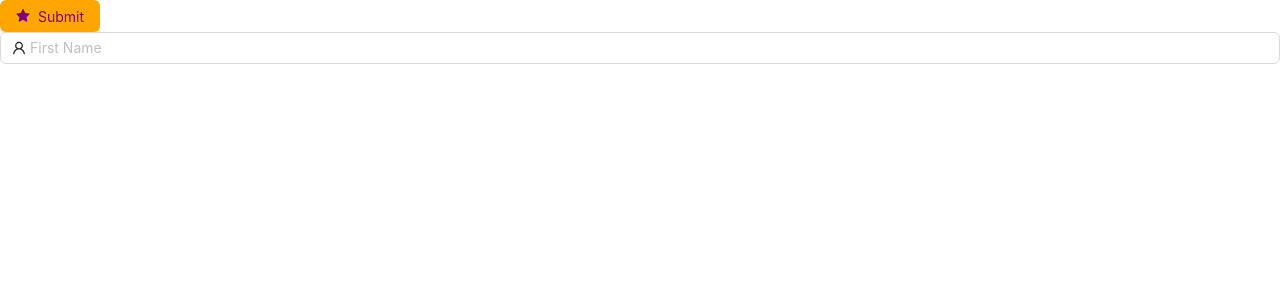
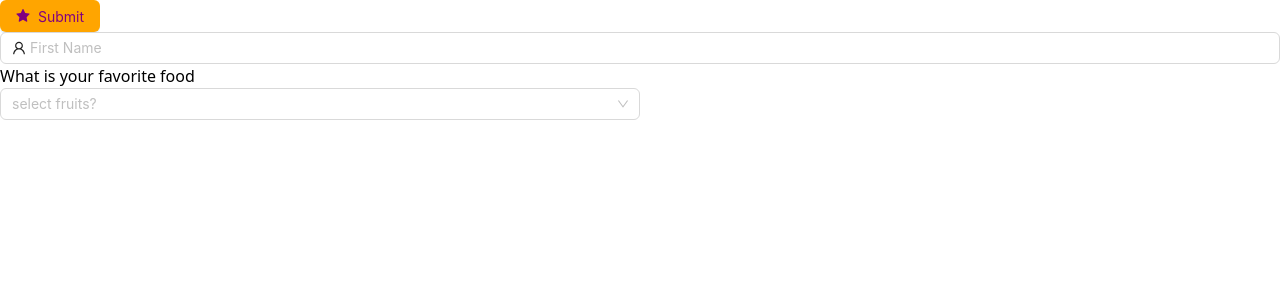
Before and after one commit to GboyegaAkere/antdesign, a React (Vite) app: page / in a window 1280 px wide. Shown: the top 300 px of the page. Built offline with nearby package versions, Linux system fonts and the light colour scheme.

Commit message:
worked on the select component

```diff
--- a/src/App.jsx
+++ b/src/App.jsx
@@ -1,6 +1,8 @@
 import React from 'react';
 import ButtonComponent from './components/Button';
 import { InputComponent } from './components/InputComponent';
+import { SelectComponent } from './components/SelectComponent';
+
 
 
 
@@ -9,6 +11,7 @@ const App = () => {
   <div>
     <ButtonComponent/>
     <InputComponent/>
+    <SelectComponent/>
   </div>
  )
 };
--- /dev/null
+++ b/src/components/SelectComponent.jsx
@@ -0,0 +1,19 @@
+import React from 'react'
+import {Select} from "antd"
+
+export const SelectComponent = () => {
+    const fruits = ["banana",'orange','mango',"cherry"]
+  return (
+    <div>
+        <p>What is your favorite food</p>
+        {/* add mode = "multple" as a prop to select multiple options */}
+        <Select placeholder="select fruits?" style={{width:"50%"}}>
+            {fruits.map((fruit,index)=>{
+                return <Select.Option key={index} valu={fruit}>
+                        {fruit}
+                </Select.Option>
+            })}
+        </Select>
+    </div>
+  )
+}
```
